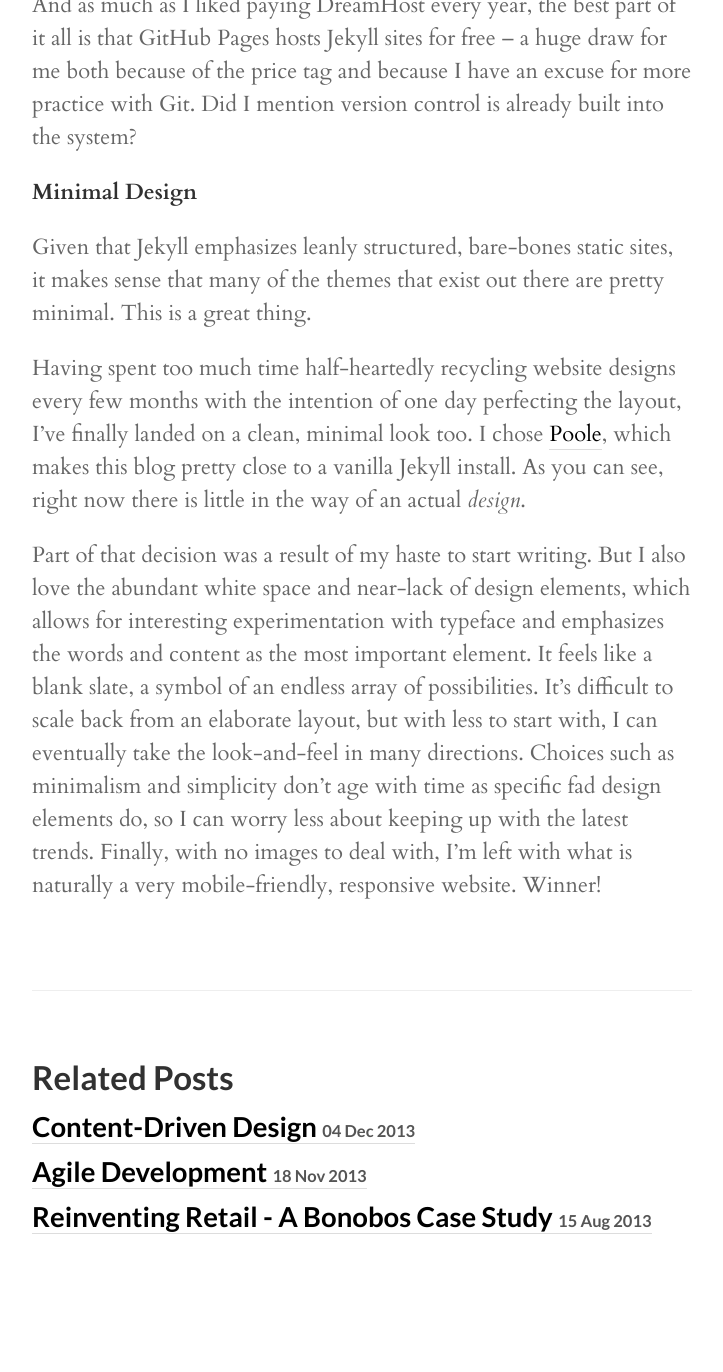
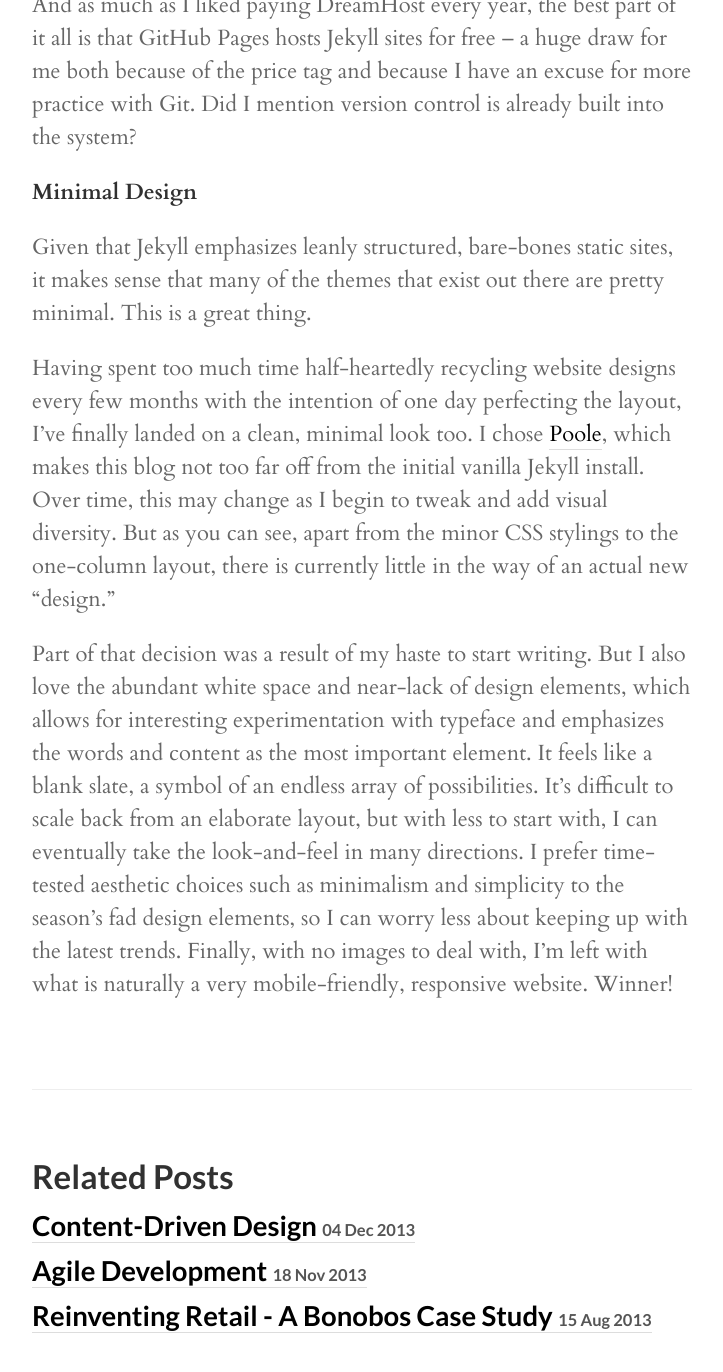
Before and after one commit to joyvchen/joyvchen.github.io, a Jekyll site: the page built from _posts/2014-07-18-starting-anew-with-jekyll.md, in a window 1280 px wide and 1400 px high, scrolled down 1233 px. Shown: the top 1372 px of the window, without its empty margins (278-1001 px from the left). Built offline with Jekyll 4.4.1, drawn with Linux system fonts in a browser that asks for light colours; Markdown is read by kramdown in place of the engine named in the settings; before the commit the page ends 2534 px from its top, so only the background shows below that.

Commit message:
reword post

```diff
--- a/_posts/2014-07-18-starting-anew-with-jekyll.md
+++ b/_posts/2014-07-18-starting-anew-with-jekyll.md
@@ -19,6 +19,6 @@ And as much as I liked paying DreamHost every year, the best part of it all is t
 
 Given that Jekyll emphasizes leanly structured, bare-bones static sites, it makes sense that many of the themes that exist out there are pretty minimal. This is a great thing.
 
-Having spent too much time half-heartedly recycling website designs every few months with the intention of one day perfecting the layout, I've finally landed on a clean, minimal look too. I chose <a href="http://getpoole.com/" target="_blank">Poole</a>, which makes this blog pretty close to a vanilla Jekyll install. As you can see, right now there is little in the way of an actual _design_.
+Having spent too much time half-heartedly recycling website designs every few months with the intention of one day perfecting the layout, I've finally landed on a clean, minimal look too. I chose <a href="http://getpoole.com/" target="_blank">Poole</a>, which makes this blog not too far off from the initial vanilla Jekyll install. Over time, this may change as I begin to tweak and add visual diversity. But as you can see, apart from the minor CSS stylings to the one-column layout, there is currently little in the way of an actual new "design."
 
-Part of that decision was a result of my haste to start writing. But I also love the abundant white space and near-lack of design elements, which allows for interesting experimentation with typeface and emphasizes the words and content as the most important element. It feels like a blank slate, a symbol of an endless array of possibilities. It's difficult to scale back from an elaborate layout, but with less to start with, I can eventually take the look-and-feel in many directions. Choices such as minimalism and simplicity don't age with time as specific fad design elements do, so I can worry less about keeping up with the latest trends. Finally, with no images to deal with, I'm left with what is naturally a very mobile-friendly, responsive website. Winner!
+Part of that decision was a result of my haste to start writing. But I also love the abundant white space and near-lack of design elements, which allows for interesting experimentation with typeface and emphasizes the words and content as the most important element. It feels like a blank slate, a symbol of an endless array of possibilities. It's difficult to scale back from an elaborate layout, but with less to start with, I can eventually take the look-and-feel in many directions. I prefer time-tested aesthetic choices such as minimalism and simplicity to the season's fad design elements, so I can worry less about keeping up with the latest trends. Finally, with no images to deal with, I'm left with what is naturally a very mobile-friendly, responsive website. Winner!
```
